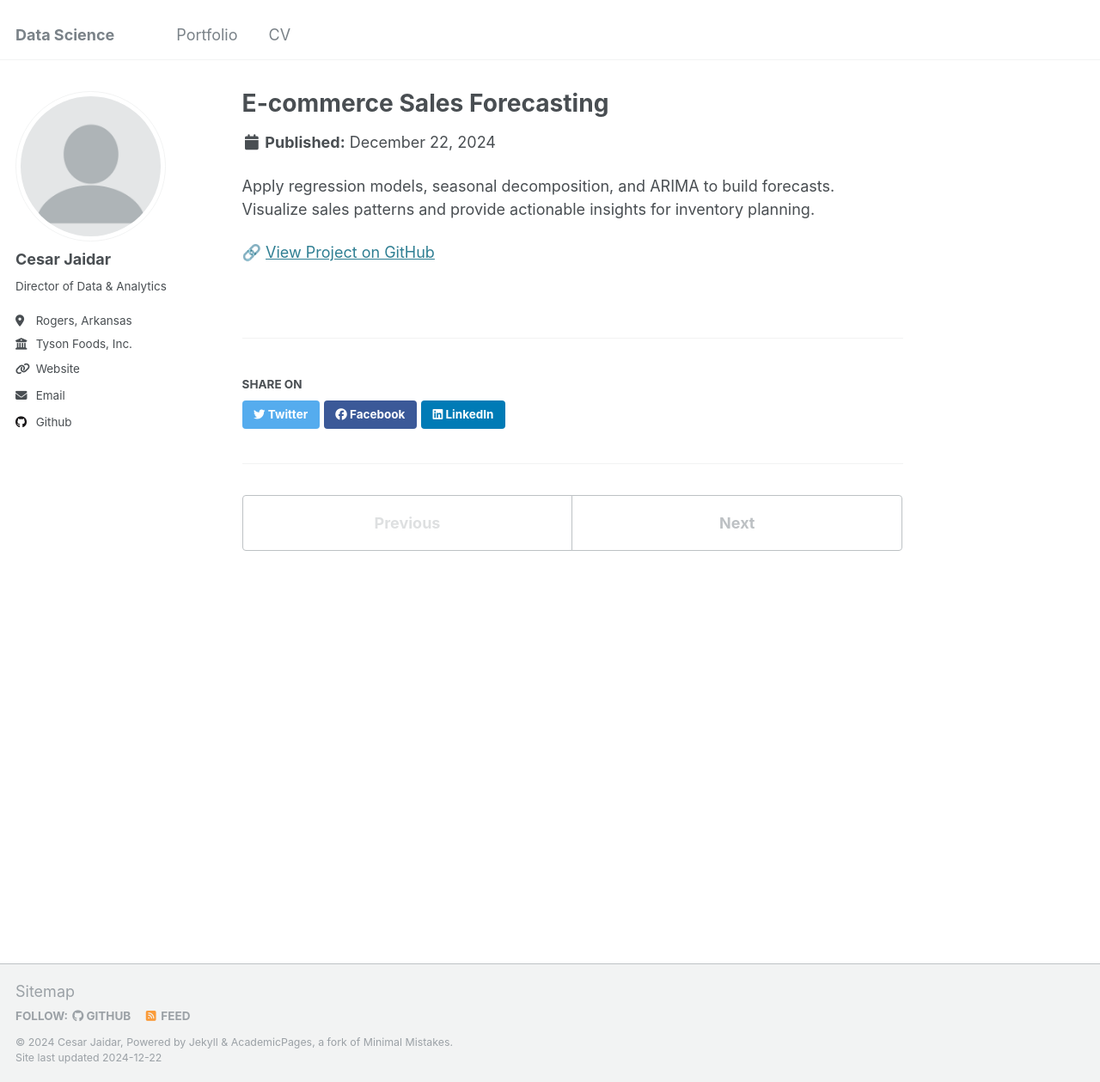
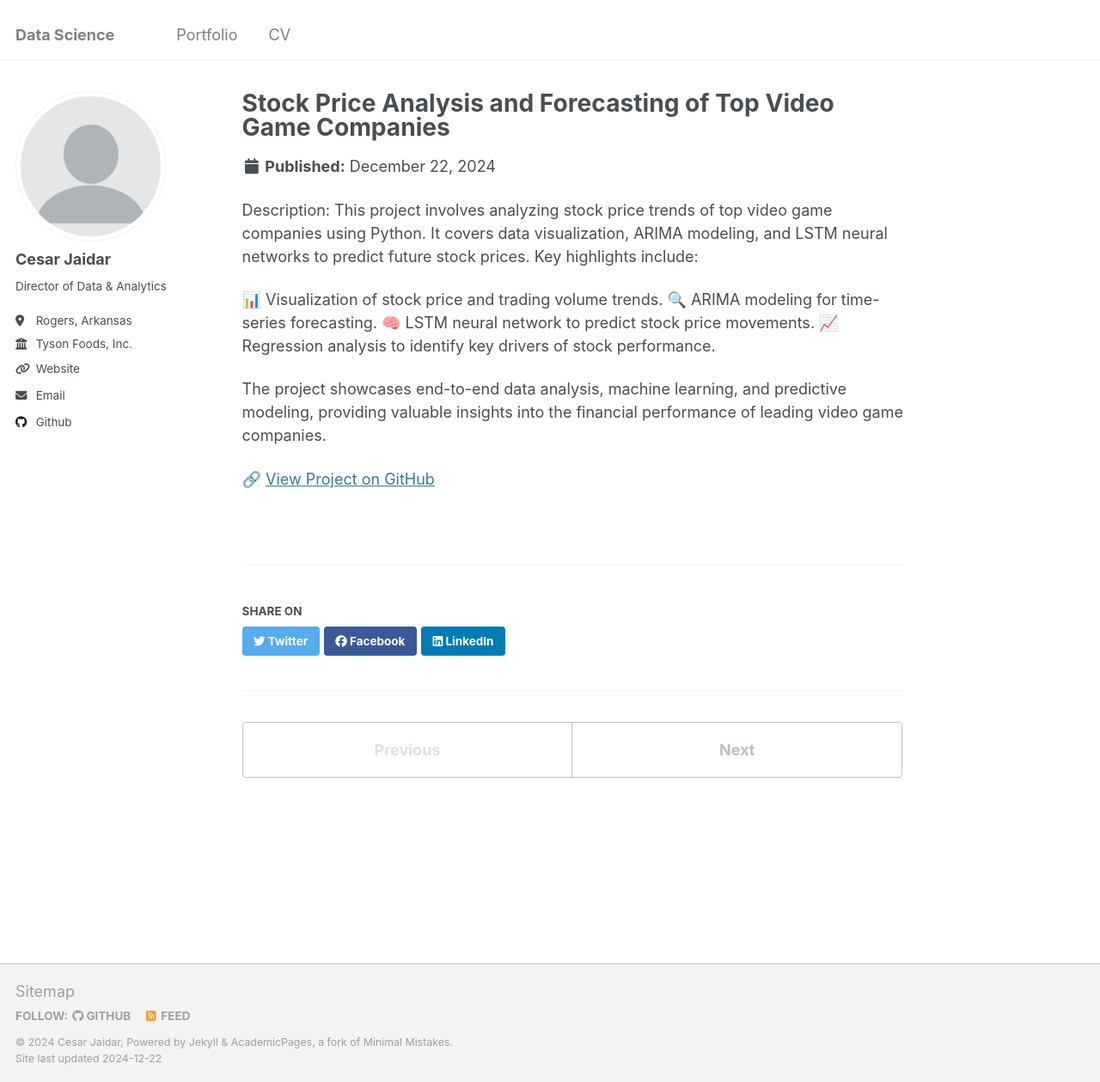
Before and after one commit to cesarjaidar/portfolio, a Jekyll site: the page built from _portfolio/Project 10.md, in a window 1280 px wide and 1259 px high. Shown: the whole window at 86% size. Built offline with Jekyll 4.4.1, drawn with Linux system fonts in a browser that asks for light colours.

Commit message:
Update Project 10.md

```diff
--- a/_portfolio/Project 10.md
+++ b/_portfolio/Project 10.md
@@ -1,8 +1,16 @@
 ---
-title: "E-commerce Sales Forecasting"
-excerpt: "Analyze sales data from an e-commerce platform to predict future demand for products."
+title: "Stock Price Analysis and Forecasting of Top Video Game Companies"
+excerpt: "Time-series analysis and machine learning techniques to visualize, forecast, and predict stock price trends using ARIMA and LSTM models."
 collection: portfolio
 ---
-Apply regression models, seasonal decomposition, and ARIMA to build forecasts. Visualize sales patterns and provide actionable insights for inventory planning.
+Description:
+This project involves analyzing stock price trends of top video game companies using Python. It covers data visualization, ARIMA modeling, and LSTM neural networks to predict future stock prices. Key highlights include:
+
+📊 Visualization of stock price and trading volume trends.
+🔍 ARIMA modeling for time-series forecasting.
+🧠 LSTM neural network to predict stock price movements.
+📈 Regression analysis to identify key drivers of stock performance.
+
+The project showcases end-to-end data analysis, machine learning, and predictive modeling, providing valuable insights into the financial performance of leading video game companies.
 
 🔗 [View Project on GitHub](https://github.com/cesarjaidar/portfolio/blob/master/files/Generating%20Images%20with%20Stability%20AI.py)
```
